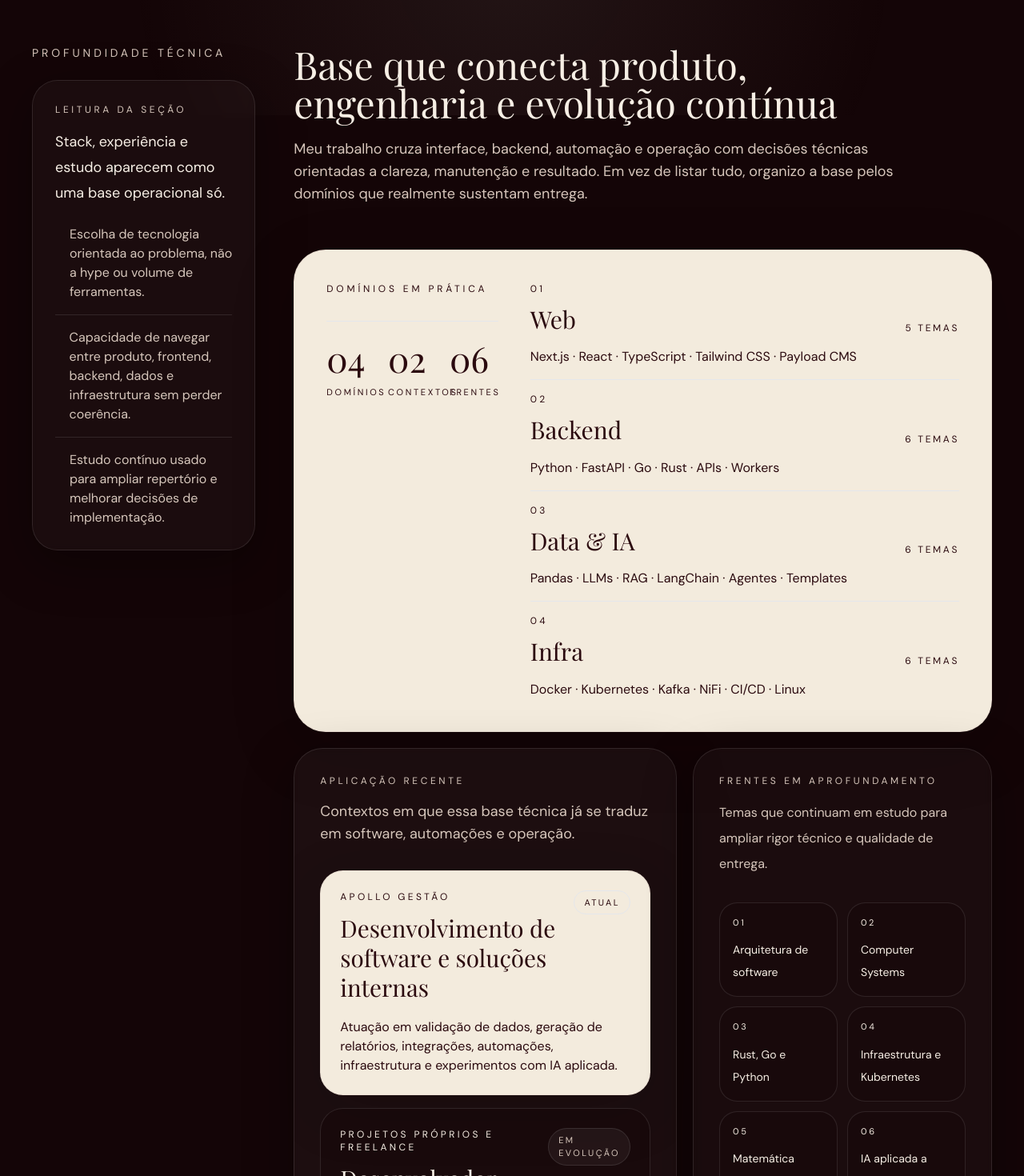
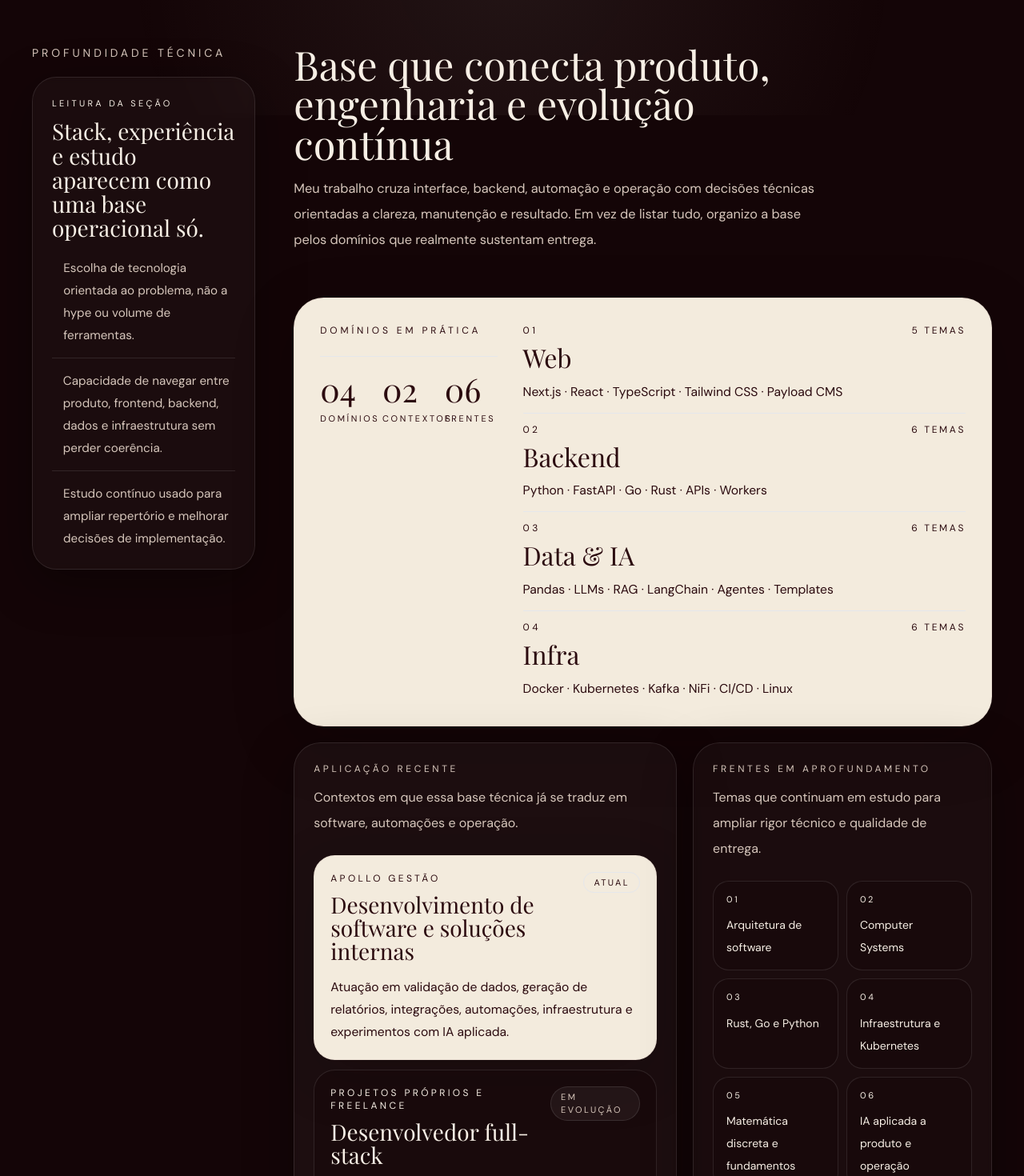
Before and after one commit to jordanogiacomet/portfolio-jordano, a Next.js app: page / in a window 1280 px wide. Shown: the part 6020-7490 px from the top of the page at 80% size. Built offline with nearby package versions, Linux system fonts and the light colour scheme; a web font is replaced by a local one.

Commit message:
fix: 015 compact technical depth section

```diff
--- a/components/TechnicalDepth.tsx
+++ b/components/TechnicalDepth.tsx
@@ -75,7 +75,7 @@ export function TechnicalDepth() {
     <section
       id="technical-depth"
       aria-labelledby="technical-depth-heading"
-      className="page-section page-section--expansive"
+      className="page-section page-section--expansive [--section-padding-top:clamp(4.95rem,7.8vw,5.95rem)] [--section-padding-bottom:clamp(5.15rem,8.35vw,6.1rem)] [--section-layout-gap:clamp(1.9rem,3.75vw,2.25rem)] [--section-layout-gap-lg:clamp(2.55rem,2.95vw,2.95rem)] [--section-flow-gap:clamp(2.15rem,3.9vw,2.65rem)]"
     >
       <div
         aria-hidden="true"
@@ -87,31 +87,31 @@ export function TechnicalDepth() {
       />
 
       <div className="relative mx-auto max-w-7xl">
-        <div className="page-section-layout grid lg:grid-cols-[0.32fr_1fr]">
-          <div className="self-start lg:sticky lg:top-28">
-            <p className="text-sm uppercase tracking-[0.28em] text-text-secondary">
+        <div className="page-section-layout grid items-start lg:grid-cols-[0.32fr_1fr]">
+          <div className="order-2 self-start lg:order-1 lg:sticky lg:top-28">
+            <p className="hidden text-sm uppercase tracking-[0.28em] text-text-secondary lg:block">
               {content.sectionLabel}
             </p>
 
-            <aside className="mt-6 rounded-[2rem] border border-white/10 bg-white/[0.03] p-6 shadow-panel backdrop-blur-sm sm:p-7">
-              <p className="text-xs uppercase tracking-[0.3em] text-text-secondary">
+            <aside className="mt-4 max-w-sm rounded-[1.9rem] border border-white/10 bg-white/[0.03] p-5 shadow-panel backdrop-blur-sm sm:mt-5 sm:p-6">
+              <p className="text-[11px] uppercase tracking-[0.3em] text-text-secondary/85">
                 {content.framing.label}
               </p>
-              <p className="mt-4 text-lg leading-8 text-text-primary">
+              <p className="mt-3 font-display text-[1.55rem] leading-[1.08] text-text-primary sm:text-[1.75rem]">
                 {content.framing.title}
               </p>
 
-              <ul className="mt-6 space-y-4" aria-label={content.framing.label}>
+              <ul className="mt-5 space-y-3.5" aria-label={content.framing.label}>
                 {content.framing.items.map((item) => (
                   <li
                     key={item}
-                    className="flex items-start gap-4 border-t border-white/10 pt-4 first:border-t-0 first:pt-0"
+                    className="flex items-start gap-3 border-t border-white/10 pt-3.5 first:border-t-0 first:pt-0"
                   >
                     <span
                       aria-hidden="true"
-                      className="mt-3 h-1.5 w-1.5 rounded-full bg-text-primary/80"
+                      className="mt-2.5 h-1.5 w-1.5 rounded-full bg-text-primary/80"
                     />
-                    <span className="text-sm leading-7 text-text-secondary sm:text-base">
+                    <span className="text-sm leading-6 text-text-secondary sm:text-[0.95rem] sm:leading-7">
                       {item}
                     </span>
                   </li>
@@ -120,43 +120,46 @@ export function TechnicalDepth() {
             </aside>
           </div>
 
-          <div>
-            <header className="max-w-3xl">
+          <div className="order-1 lg:order-2">
+            <header className="max-w-[42rem]">
+              <p className="text-sm uppercase tracking-[0.28em] text-text-secondary lg:hidden">
+                {content.sectionLabel}
+              </p>
               <h2
                 id="technical-depth-heading"
-                className="font-display text-4xl text-text-primary sm:text-5xl"
+                className="mt-3 font-display text-4xl leading-[0.98] text-text-primary sm:text-[3.15rem] lg:mt-0"
               >
                 {content.heading}
               </h2>
-              <p className="mt-5 text-base leading-8 text-text-secondary sm:text-lg">
+              <p className="mt-4 max-w-3xl text-base leading-7 text-text-secondary sm:text-[1.02rem] sm:leading-8">
                 {content.description}
               </p>
             </header>
 
-            <div className="page-section-flow space-y-5">
+            <div className="page-section-flow space-y-4 sm:space-y-5">
               {stack.categories.length > 0 ? (
                 <article
                   id="stack"
-                  className="relative overflow-hidden rounded-[2.5rem] border border-[#d7c7bc]/35 bg-bg-surface p-8 text-text-on-light shadow-[0_24px_80px_rgba(9,2,4,0.18)] sm:p-10"
+                  className="relative overflow-hidden rounded-[2.35rem] border border-[#d7c7bc]/35 bg-bg-surface p-6 text-text-on-light shadow-[0_24px_80px_rgba(9,2,4,0.18)] sm:p-8"
                 >
                   <div
                     aria-hidden="true"
                     className="absolute right-0 top-0 h-40 w-40 rounded-full bg-accent/10 blur-3xl"
                   />
 
-                  <div className="relative grid gap-10 xl:grid-cols-[minmax(0,0.4fr)_minmax(0,1fr)]">
+                  <div className="relative grid gap-8 xl:grid-cols-[minmax(0,0.4fr)_minmax(0,1fr)]">
                     <div>
                       <p className="text-xs uppercase tracking-[0.32em] text-text-on-light/62">
                         {content.domainsLabel}
                       </p>
 
-                      <div className="mt-8 grid gap-4 border-t border-text-on-light/12 pt-6 sm:grid-cols-3">
+                      <div className="mt-6 grid grid-cols-3 gap-3 border-t border-text-on-light/12 pt-5">
                         {summaryStats.map((stat) => (
                           <div key={stat.label}>
-                            <p className="font-display text-[2.75rem] leading-none">
+                            <p className="font-display text-[2.35rem] leading-none sm:text-[2.55rem]">
                               {stat.value}
                             </p>
-                            <p className="mt-3 text-[11px] uppercase tracking-[0.24em] text-text-on-light/62">
+                            <p className="mt-2 text-[10px] uppercase tracking-[0.2em] text-text-on-light/62 sm:text-[11px] sm:tracking-[0.24em]">
                               {stat.label}
                             </p>
                           </div>
@@ -164,18 +167,18 @@ export function TechnicalDepth() {
                       </div>
                     </div>
 
-                    <div className="grid gap-4">
+                    <div className="grid gap-3">
                       {stack.categories.map((category, index) => (
                         <article
                           key={category.name}
-                          className="border-t border-text-on-light/12 pt-4 first:border-t-0 first:pt-0"
+                          className="border-t border-text-on-light/12 pt-3 first:border-t-0 first:pt-0"
                         >
-                          <div className="flex flex-col gap-3 md:flex-row md:items-end md:justify-between">
+                          <div className="flex flex-col gap-2.5 md:flex-row md:items-start md:justify-between">
                             <div>
                               <p className="text-xs uppercase tracking-[0.28em] text-text-on-light/62">
                                 {String(index + 1).padStart(2, "0")}
                               </p>
-                              <h3 className="mt-3 font-display text-3xl leading-tight">
+                              <h3 className="mt-2.5 font-display text-[1.85rem] leading-[1.02] sm:text-[2rem]">
                                 {category.name}
                               </h3>
                             </div>
@@ -184,7 +187,7 @@ export function TechnicalDepth() {
                               {category.items.length} temas
                             </p>
                           </div>
-                          <p className="mt-4 max-w-3xl text-sm leading-7 text-text-on-light/78 sm:text-base">
+                          <p className="mt-3 max-w-3xl text-sm leading-6 text-text-on-light/78 sm:text-[0.98rem] sm:leading-7">
                             {category.items.join(" · ")}
                           </p>
                         </article>
@@ -198,48 +201,48 @@ export function TechnicalDepth() {
                 {experience.items.length > 0 ? (
                   <article
                     id="experience"
-                    className="rounded-[2.25rem] border border-white/10 bg-white/[0.04] p-6 shadow-panel backdrop-blur-sm sm:p-8"
+                    className="rounded-[2.1rem] border border-white/10 bg-white/[0.04] p-5 shadow-panel backdrop-blur-sm sm:p-6"
                   >
                     <div className="max-w-2xl">
                       <p className="text-xs uppercase tracking-[0.3em] text-text-secondary">
                         {content.experienceLabel}
                       </p>
-                      <p className="mt-4 text-base leading-8 text-text-secondary sm:text-lg">
+                      <p className="mt-3 text-[0.98rem] leading-7 text-text-secondary sm:text-base sm:leading-8">
                         {content.experienceDescription}
                       </p>
                     </div>
 
-                    <ol className="mt-8 space-y-4">
+                    <ol className="mt-6 space-y-3">
                       {experience.items.map((item, index) => {
                         const isFeatured = index === 0;
 
                         return (
                           <li key={`${item.company}-${item.role}`}>
                             <article
-                              className={`rounded-[1.8rem] border p-5 sm:p-6 ${
+                              className={`rounded-[1.65rem] border p-4 sm:p-5 ${
                                 isFeatured
                                   ? "border-[#d7c7bc]/35 bg-bg-surface text-text-on-light shadow-[0_20px_70px_rgba(9,2,4,0.18)]"
                                   : "border-white/10 bg-[#18070a]/45 text-text-primary"
                               }`}
                             >
-                              <div className="flex flex-col gap-4 sm:flex-row sm:items-start sm:justify-between">
+                              <div className="flex flex-col gap-3 sm:flex-row sm:items-start sm:justify-between">
                                 <div>
                                   <p
                                     className={`text-xs uppercase tracking-[0.28em] ${
                                       isFeatured
                                         ? "text-text-on-light/62"
-                                        : "text-text-secondary/80"
+                                      : "text-text-secondary/80"
                                     }`}
                                   >
                                     {item.company}
                                   </p>
-                                  <h3 className="mt-3 font-display text-[1.85rem] leading-tight">
+                                  <h3 className="mt-2.5 font-display text-[1.65rem] leading-[1.05] sm:text-[1.75rem]">
                                     {item.role}
                                   </h3>
                                 </div>
 
                                 <p
-                                  className={`inline-flex w-fit rounded-full border px-3 py-1.5 text-[11px] uppercase tracking-[0.22em] ${
+                                  className={`inline-flex w-fit rounded-full border px-3 py-1 text-[10px] uppercase tracking-[0.2em] sm:text-[11px] sm:tracking-[0.22em] ${
                                     isFeatured
                                       ? "border-badge-border bg-bg-surface-muted/55 text-text-on-light/70"
                                       : "border-white/10 bg-white/[0.05] text-text-secondary"
@@ -250,7 +253,7 @@ export function TechnicalDepth() {
                               </div>
 
                               <p
-                                className={`mt-5 text-sm leading-7 sm:text-base ${
+                                className={`mt-4 text-sm leading-6 sm:text-[0.98rem] sm:leading-7 ${
                                   isFeatured ? "text-text-on-light/78" : "text-text-secondary"
                                 }`}
                               >
@@ -267,28 +270,25 @@ export function TechnicalDepth() {
                 {studies.items.length > 0 ? (
                   <article
                     id="studies"
-                    className="rounded-[2.25rem] border border-white/10 bg-white/[0.03] p-6 shadow-panel backdrop-blur-sm sm:p-8"
+                    className="rounded-[2.1rem] border border-white/10 bg-white/[0.03] p-5 shadow-panel backdrop-blur-sm sm:p-6"
                   >
                     <div>
                       <p className="text-xs uppercase tracking-[0.3em] text-text-secondary">
                         {content.studiesLabel}
                       </p>
-                      <p className="mt-4 text-base leading-8 text-text-secondary">
+                      <p className="mt-3 text-[0.98rem] leading-7 text-text-secondary sm:text-base sm:leading-8">
                         {content.studiesDescription}
                       </p>
                     </div>
 
-                    <ol
-                      className="mt-8 grid gap-3 sm:grid-cols-2"
-                      aria-label={content.studiesLabel}
-                    >
+                    <ol className="mt-6 grid gap-2.5 sm:grid-cols-2" aria-label={content.studiesLabel}>
                       {studies.items.map((item, index) => (
                         <li key={item}>
-                          <div className="h-full rounded-[1.4rem] border border-white/10 bg-[#18070a]/45 px-4 py-4">
-                            <p className="text-[11px] uppercase tracking-[0.24em] text-text-secondary/80">
+                          <div className="h-full rounded-[1.25rem] border border-white/10 bg-[#18070a]/45 px-4 py-3.5">
+                            <p className="text-[10px] uppercase tracking-[0.2em] text-text-secondary/80 sm:text-[11px] sm:tracking-[0.24em]">
                               {String(index + 1).padStart(2, "0")}
                             </p>
-                            <p className="mt-3 text-sm leading-7 text-text-primary/90">
+                            <p className="mt-2.5 text-sm leading-6 text-text-primary/90 sm:leading-7">
                               {item}
                             </p>
                           </div>
```
Also changed, not shown: stories/015-technical-depth-compaction.md (added, +50 -0 lines), progress.txt.
